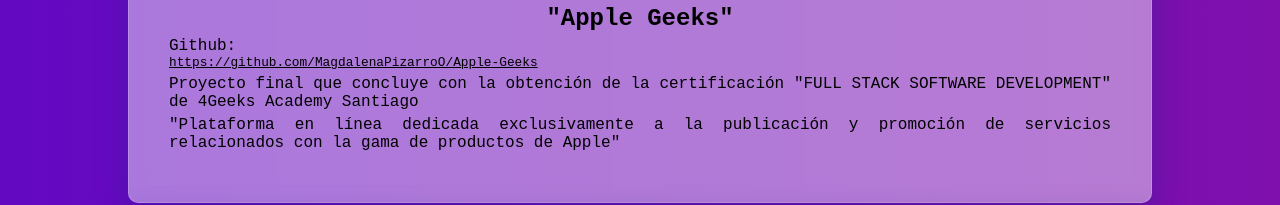
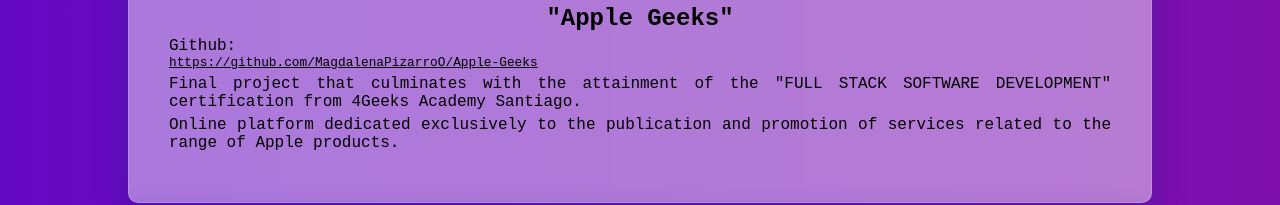
Before and after one commit to MagdalenaPizarroO/MagdalenaPizarroO.github.io, a React (Vite) app: page /work in a window 1280 px wide. Shown: the part 499-704 px from the top of the page. Built offline with nearby package versions, Linux system fonts and the light colour scheme.

Commit message:
AppleGeeks Eng

```diff
--- a/src/pages/work.tsx
+++ b/src/pages/work.tsx
@@ -29,13 +29,10 @@
               https://github.com/MagdalenaPizarroO/Apple-Geeks
             </WorkLink>
             <WorkP>
-              Proyecto final que concluye con la obtención de la certificación
-              "FULL STACK SOFTWARE DEVELOPMENT" de 4Geeks Academy Santiago
+            Final project that culminates with the attainment of the "FULL STACK SOFTWARE DEVELOPMENT" certification from 4Geeks Academy Santiago.
             </WorkP>
             <WorkP>
-              "Plataforma en línea dedicada exclusivamente a la publicación y
-              promoción de servicios relacionados con la gama de productos de
-              Apple"
+            Online platform dedicated exclusively to the publication and promotion of services related to the range of Apple products.
             </WorkP>
           </WorkTextCon>
         </WorkCon>
@@ -67,7 +64,7 @@
             <WorkP>
               With the help of FreeCodeCamp, I was able to create a random quote
               generator using the ZenQuotes API. The website was deployed using
-              AWS.{" "}
+              AWS.
             </WorkP>
           </WorkTextCon>
         </WorkCon>
```
Also changed, not shown: 2 other files (tests, documents, lock files or other folders).
